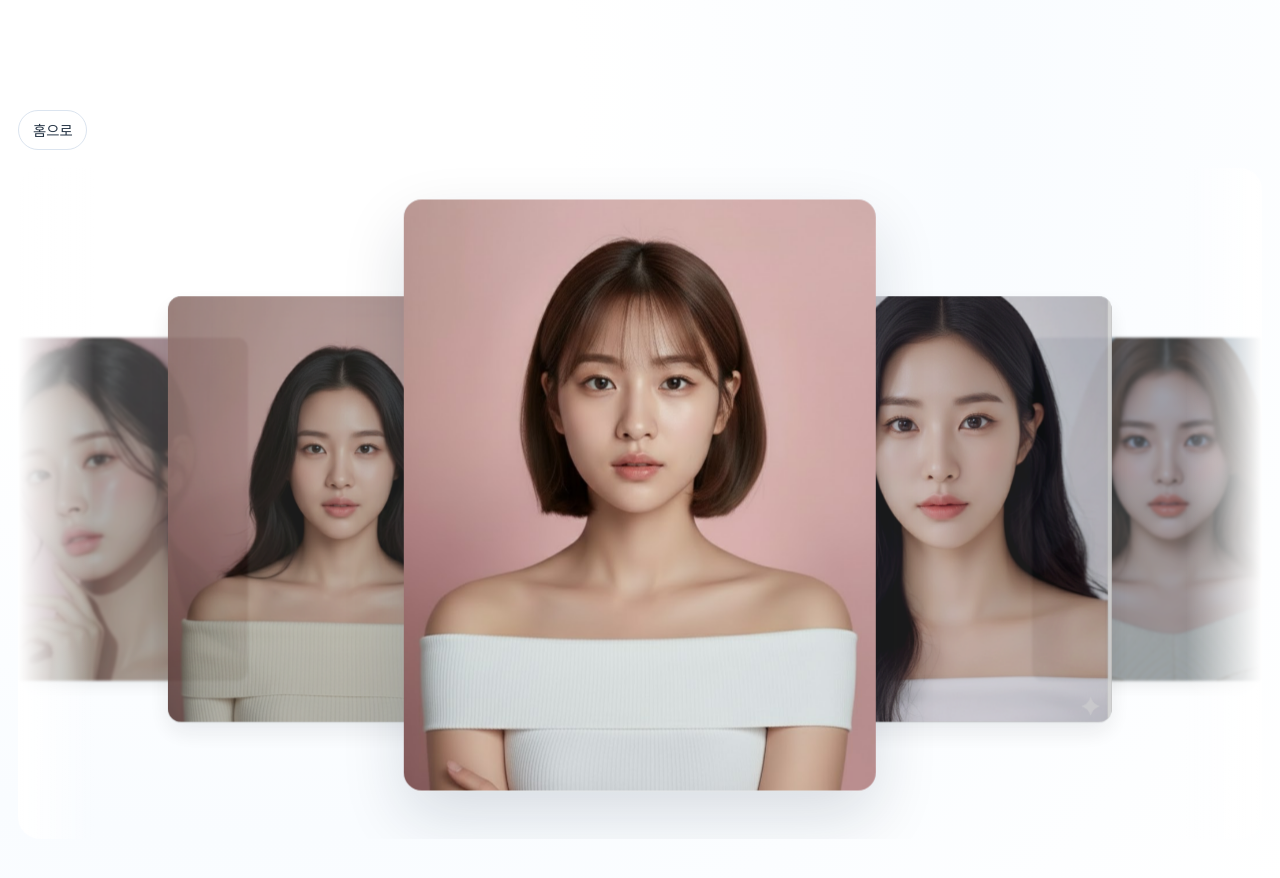
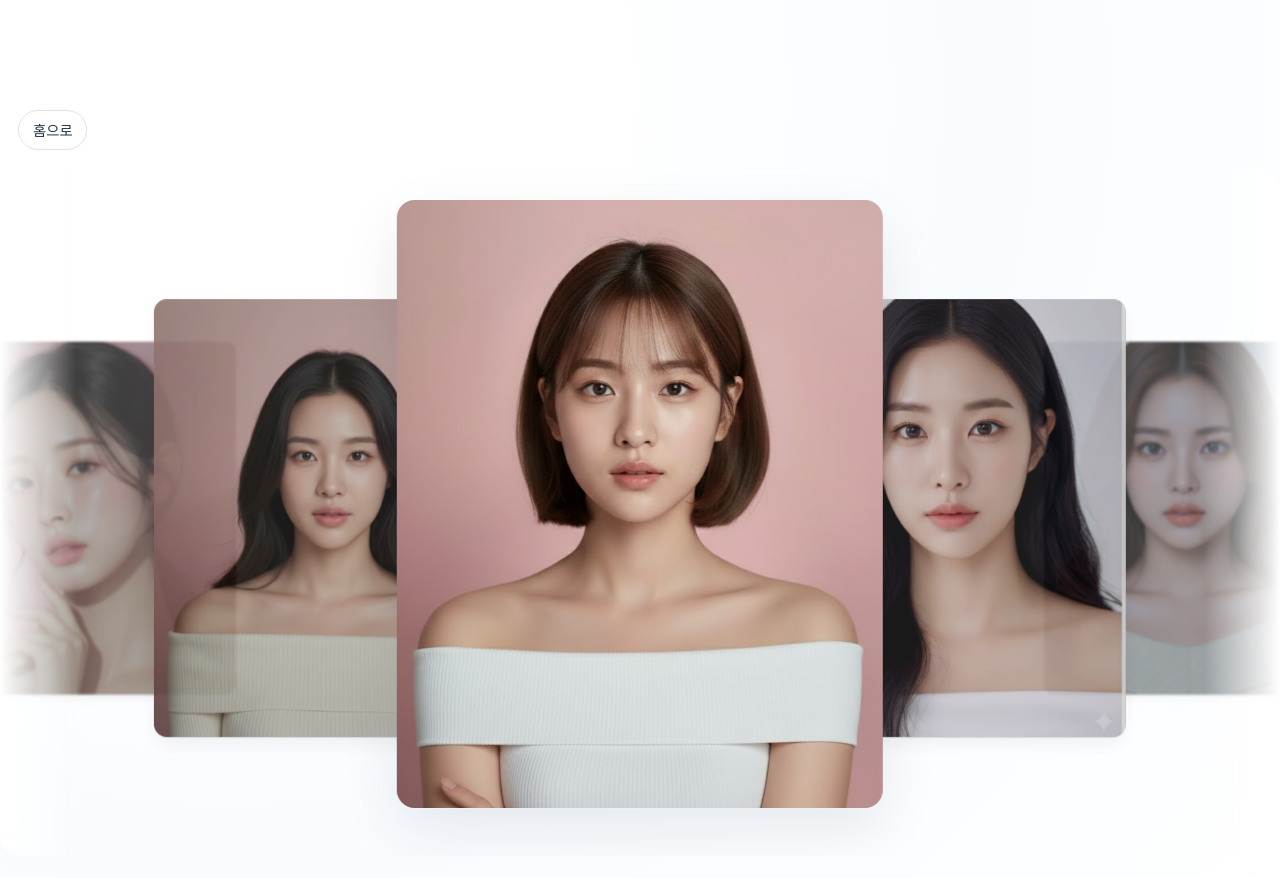
Before and after one commit to obg1987-tech/stylelash, a Next.js app: page /snap in a window 1280 px wide. Shown: the top 878 px of the page. Built offline with nearby package versions, Linux system fonts and the light colour scheme; no server answers.

Commit message:
Make snap gallery full-bleed and soften frames

```diff
--- a/app/globals.css
+++ b/app/globals.css
@@ -2930,7 +2930,7 @@ a {
 }
 
 .snap-page {
-  padding: 6.4rem 1.15rem 4.4rem;
+  padding: 6.4rem 0 4.4rem;
   min-height: 100vh;
   background:
     radial-gradient(circle at 18% 10%, #ffffff 0 26%, #f9fcff 56%, #ffffff 100%),
@@ -2940,6 +2940,8 @@ a {
 .snap-page-shell {
   width: 100%;
   margin: 0 auto;
+  --snap-pad: 1.15rem;
+  padding-inline: var(--snap-pad);
   min-height: calc(100vh - 10.8rem);
   display: grid;
   grid-template-rows: auto 1fr;
@@ -2999,6 +3001,9 @@ a {
   --frame-border: #dfe8f2;
   --shadow-ink: #0b1c2f;
   --edge-fade: 76px;
+  /* full-bleed gallery: extend beyond the snap-page-shell padding */
+  width: calc(100% + (var(--snap-pad) * 2));
+  margin-inline: calc(-1 * var(--snap-pad));
 }
 
 .premium-gallery-frame {
@@ -3066,18 +3071,18 @@ a {
   position: absolute;
   inset: 0;
   border-radius: 18px;
-  border: 1px solid var(--frame-border);
+  border: 1px solid #e8eff7;
   background: #ffffff;
   box-shadow:
-    0 calc(18px * var(--slot-shadow)) calc(44px * var(--slot-shadow)) #0b1c2f18,
+    0 calc(14px * var(--slot-shadow)) calc(34px * var(--slot-shadow)) #0b1c2f10,
     0 1px 0 #ffffff,
     0 0 0 1px #ffffff inset;
 }
 
 .premium-slide--center .premium-slide-frame {
-  border-color: #d0dceb;
+  border-color: #dde7f2;
   box-shadow:
-    0 26px 64px #0b1c2f24,
+    0 22px 58px #0b1c2f16,
     0 1px 0 #ffffff,
     0 0 0 1px #ffffff inset;
 }
```
